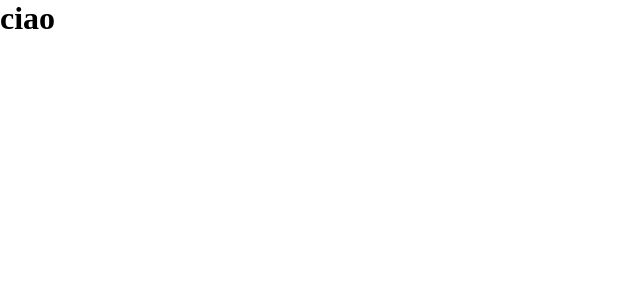
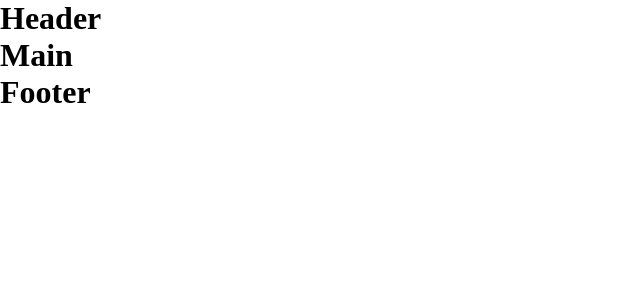
Before and after one commit to Robertarezza/vite-comics, a Vue app: page / in a window 1280 px wide. Shown: the top 300 px of the page, without its empty margins (0-640 px from the left). Built offline with nearby package versions, Linux system fonts and the light colour scheme.

Commit message:
add: components Header, Main, Footer

```diff
--- a/index.html
+++ b/index.html
@@ -7,6 +7,7 @@
     <title>Vite Comics</title>
   </head>
   <body>
+
     <div id="app"></div>
     <script type="module" src="/src/main.js"></script>
   </body>
--- a/src/App.vue
+++ b/src/App.vue
@@ -1,7 +1,14 @@
 <script >
-
+import AppHeader  from './components/AppHeader.vue'
+import AppMain  from './components/AppMain.vue'
+import AppFooter  from './components/AppFooter.vue'
 
 export default {
+  components: {
+    AppHeader,
+    AppMain,
+    AppFooter
+  },
   data() {
     return {};
   },
@@ -10,7 +17,10 @@ export default {
 
 
 <template>
-  <h1>ciao</h1>
+
+  <AppHeader />
+  <AppMain />
+  <AppFooter />
 </template>
 
 <style lang="scss">
--- /dev/null
+++ b/src/components/AppFooter.vue
@@ -0,0 +1,18 @@
+<script >
+
+
+export default {
+  data() {
+    return {};
+  },
+};
+</script>
+
+
+<template>
+  <h1>Footer</h1>
+</template>
+
+<style scoped lang="scss">
+
+</style>
--- /dev/null
+++ b/src/components/AppHeader.vue
@@ -0,0 +1,18 @@
+<script >
+
+
+export default {
+  data() {
+    return {};
+  },
+};
+</script>
+
+
+<template>
+  <h1>Header</h1>
+</template>
+
+<style scoped lang="scss">
+
+</style>
--- /dev/null
+++ b/src/components/AppMain.vue
@@ -0,0 +1,18 @@
+<script >
+
+
+export default {
+  data() {
+    return {};
+  },
+};
+</script>
+
+
+<template>
+  <h1>Main</h1>
+</template>
+
+<style scoped lang="scss">
+
+</style>
```
